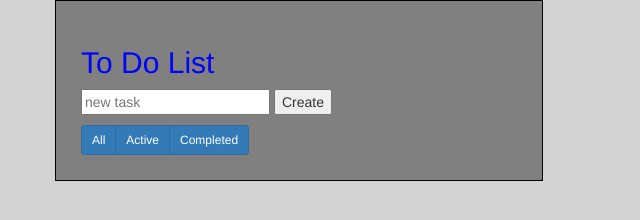
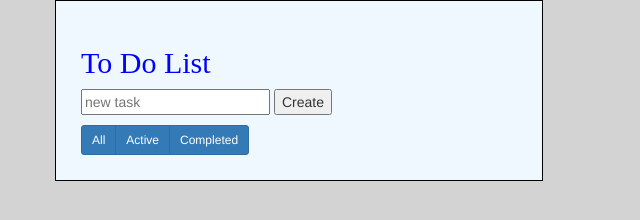
Before and after one commit to eric5605/to-do-list, a plain HTML site: page index.html in a window 1280 px wide. Shown: the whole page, without its empty margins (0-640 px from the left). Drawn offline with nearby package versions, Linux system fonts and the light colour scheme; no server answers.

Commit message:
changed background color.  added new fonts

```diff
--- a/css/custom.css
+++ b/css/custom.css
@@ -1,7 +1,9 @@
 
 h2 {
   color: blue;
+  font-family: "Times New Roman", Times, serif;
 }
+
 
 .delete {
   margin-right: 5px;
@@ -14,8 +16,9 @@ body {
 #my-btn {
   margin-top: 10px;
 }
-.box {
-  background: grey;
+
+div.box {
+  background: #f0f8ff;
   border: 1px solid black;
   padding: 25px;
 }
--- a/js/application.js
+++ b/js/application.js
@@ -106,7 +106,6 @@ $(document).ready(function(){
   var updateTodos = function (task) {
     $('#todo-list').append('<div class="row"><p class="col-xs-8">' + task.content + '</p><button class="delete" data-id="' + task.id + '">Delete</button><input type="checkbox" class="mark-complete" data-id="' + task.id + '"' + (task.completed ? 'checked' : '') + '>');
   }
-
   // 3 button toggle
   $(".btn-primary").click(function (e) {
     e.preventDefault();
```
